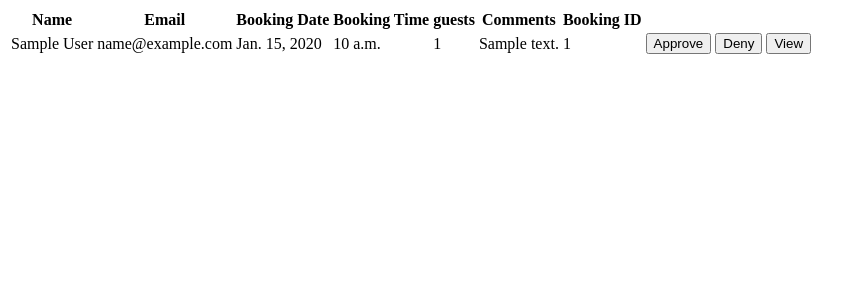
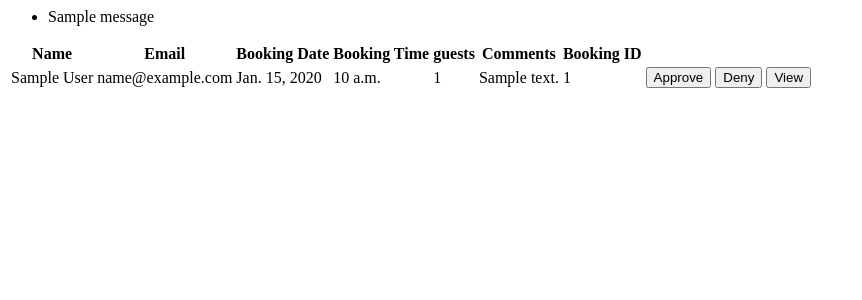
Before and after one commit to HarrisonT1/Portfolio-Project-4, a Django app: page /staff/dashboard/booking_list/ in a window 1280 px wide. Shown: the top 300 px of the page, without its empty margins (0-862 px from the left). Run offline with Django 4.2, Linux system fonts and the light colour scheme; tables that the repository leaves empty hold one stand-in row (values such as "Sample post"); one stand-in notice (Sample message) is shown.

Commit message:
Add messages into html template

```diff
--- a/staff/templates/staff/staff_booking_list.html
+++ b/staff/templates/staff/staff_booking_list.html
@@ -13,6 +13,14 @@
             </tr>
         </thead>
         <tbody>
+            {% if messages %}
+                <ul>
+                    {% for message in messages %}
+                        <li class="{{ message.tags }}"> {{ message }} </li>
+                    {%endfor%}
+                </ul>
+            {% endif %}
+
             {% for booking in bookings %}
                 <tr>
                     <td>{{ booking.first_name }} {{ booking.last_name }}</td>
```
